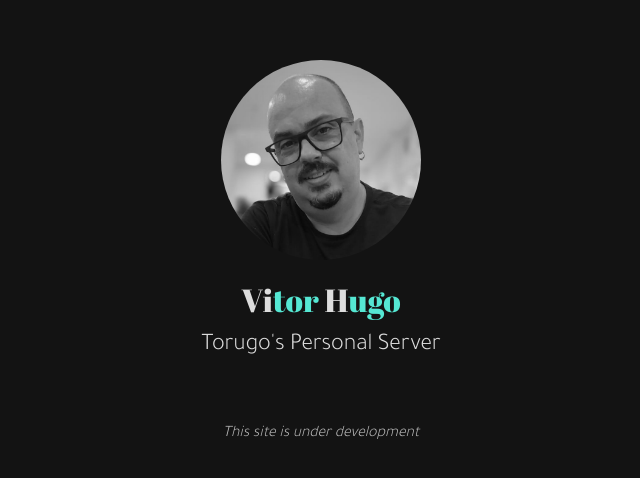
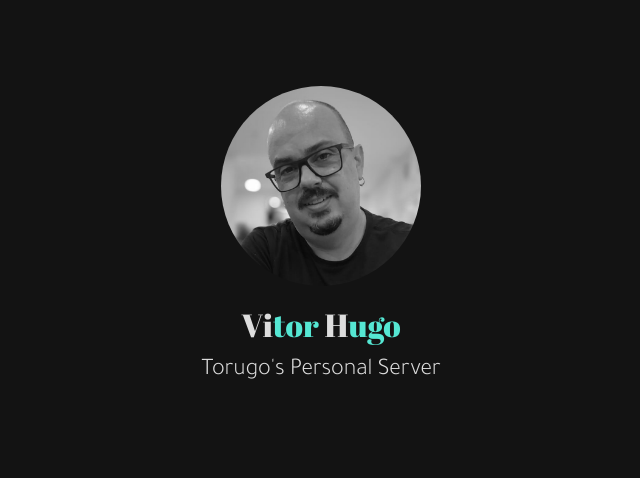
Before and after one commit to vitor-hugo/torugo_website, a plain HTML site: page index.html in a window 1280 px wide. Shown: the part 140-618 px from the top of the page, without its empty margins (319-959 px from the left). Drawn offline with Linux system fonts and the light colour scheme.

Commit message:
testing webhooks

```diff
--- a/index.html
+++ b/index.html
@@ -16,6 +16,6 @@
     <div class="photo"></div>
     <h1>Vi<span>tor</span> H<span>ugo</span></h1>
     <h3>Torugo's Personal Server</h3>
-    <p>This site is under development</p>
+    <!-- <p>This site is under development</p> -->
   </body>
 </html>
```
